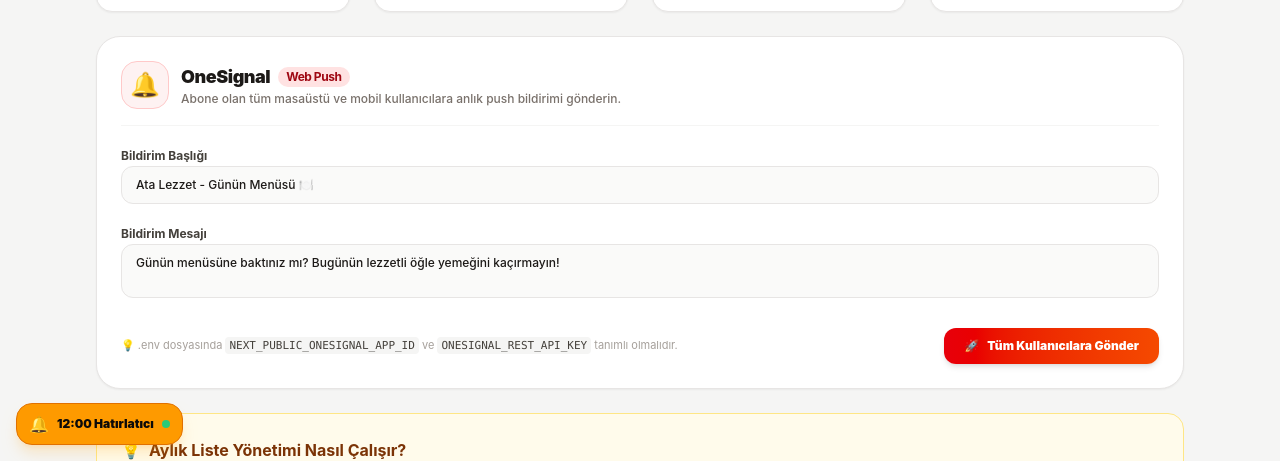
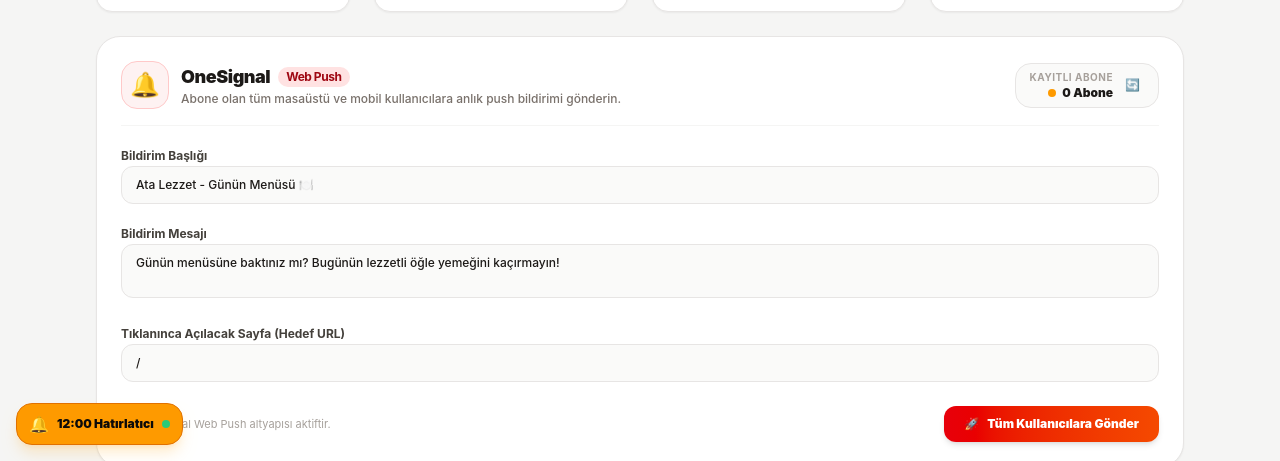
Before and after one commit to dicleinceleruysal/ata-lezzet, a Next.js app: page /admin in a window 1280 px wide. Shown: the part 339-800 px from the top of the page. Built offline with nearby package versions, Linux system fonts and the light colour scheme; no server answers; the database is empty.

Commit message:
feat(onesignal): add real-time subscriber counter and setup guide in admin panel

```diff
--- a/src/app/api/admin/onesignal/send/route.ts
+++ b/src/app/api/admin/onesignal/send/route.ts
@@ -127,3 +127,47 @@
     );
   }
 }
+
+export async function GET() {
+  try {
+    const appId =
+      process.env.NEXT_PUBLIC_ONESIGNAL_APP_ID ||
+      process.env.ONESIGNAL_APP_ID ||
+      '4daa721c-dc66-4ea0-b6c7-bcc78256ba20';
+
+    const fallbackRestApiKey = Buffer.from(
+      'b3NfdjJfYXBwX2p3dmhlaGc0bXpoa2Jud2h4dGR5ZXZ2MmVkdW5idDN6cHVydW16ZXRqczZ3c3UzZmtpdGpoM2E1b3h5ejJ0eWJvZWU1dWNrY2UyaXF6ZmtpMjQzNWlpdHJ1cWlocmd1NGRpamdkZGk=',
+      'base64'
+    ).toString('utf-8');
+
+    const restApiKey =
+      process.env.ONESIGNAL_REST_API_KEY || fallbackRestApiKey;
+
+    const res = await fetch(`https://onesignal.com/api/v1/apps/${appId}`, {
+      headers: {
+        Authorization: restApiKey.startsWith('os_v2_')
+          ? `Key ${restApiKey}`
+          : `Basic ${restApiKey}`,
+      },
+      next: { revalidate: 0 },
+    });
+
+    if (!res.ok) {
+      return NextResponse.json(
+        { error: 'OneSignal uygulama bilgisi alınamadı' },
+        { status: res.status }
+      );
+    }
+
+    const data = await res.json();
+    return NextResponse.json({
+      name: data.name,
+      siteUrl: data.chrome_web_origin,
+      players: data.players ?? 0,
+      messageablePlayers: data.messageable_players ?? 0,
+      isConfigured: Boolean(data.chrome_web_origin),
+    });
+  } catch (err) {
+    return NextResponse.json({ error: 'Hata oluştu' }, { status: 500 });
+  }
+}
--- a/src/components/admin/OneSignalBroadcastCard.tsx
+++ b/src/components/admin/OneSignalBroadcastCard.tsx
@@ -1,6 +1,14 @@
 'use client';
 
-import React, { useState } from 'react';
+import React, { useState, useEffect, useCallback } from 'react';
+
+interface OneSignalAppInfo {
+  name: string;
+  siteUrl: string | null;
+  players: number;
+  messageablePlayers: number;
+  isConfigured: boolean;
+}
 
 export default function OneSignalBroadcastCard() {
   const [title, setTitle] = useState('Ata Lezzet - Günün Menüsü 🍽️');
@@ -9,11 +17,32 @@
   );
   const [targetUrl, setTargetUrl] = useState('/');
   const [loading, setLoading] = useState(false);
+  const [appInfo, setAppInfo] = useState<OneSignalAppInfo | null>(null);
+  const [infoLoading, setInfoLoading] = useState(true);
   const [result, setResult] = useState<{
     success?: boolean;
     text: string;
     details?: string;
   } | null>(null);
+
+  const fetchAppInfo = useCallback(async () => {
+    try {
+      setInfoLoading(true);
+      const res = await fetch('/api/admin/onesignal/send');
+      if (res.ok) {
+        const data = await res.json();
+        setAppInfo(data);
+      }
+    } catch {
+      // Hata durumunda sessiz devam et
+    } finally {
+      setInfoLoading(false);
+    }
+  }, []);
+
+  useEffect(() => {
+    fetchAppInfo();
+  }, [fetchAppInfo]);
 
   const handleSendNotification = async (e: React.FormEvent) => {
     e.preventDefault();
@@ -22,7 +51,11 @@
       return;
     }
 
-    if (!confirm('Bu bildirim OneSignal üzerinden TÜM abone kullanıcılara iletilecektir. Onaylıyor musunuz?')) {
+    if (
+      !confirm(
+        'Bu bildirim OneSignal üzerinden TÜM abone kullanıcılara iletilecektir. Onaylıyor musunuz?'
+      )
+    ) {
       return;
     }
 
@@ -51,6 +84,8 @@
         text: `✓ Bildirim başarıyla gönderildi! (${data.recipients || 0} kişiye iletildi)`,
         details: data.notificationId ? `OneSignal ID: ${data.notificationId}` : undefined,
       });
+
+      fetchAppInfo();
     } catch (err: unknown) {
       setResult({
         success: false,
@@ -63,7 +98,7 @@
 
   return (
     <div className="bg-white rounded-3xl p-6 border border-stone-200 shadow-xs space-y-4">
-      <div className="flex items-center justify-between gap-3 border-b border-stone-100 pb-4">
+      <div className="flex items-center justify-between gap-3 border-b border-stone-100 pb-4 flex-wrap">
         <div className="flex items-center gap-3">
           <div className="w-12 h-12 rounded-2xl bg-red-50 text-red-600 flex items-center justify-center text-2xl border border-red-200">
             🔔
@@ -80,7 +115,64 @@
             </p>
           </div>
         </div>
+
+        {/* Canlı Abone Sayacı */}
+        <div className="flex items-center gap-2 bg-stone-50 px-3.5 py-1.5 rounded-2xl border border-stone-200">
+          <div className="text-right">
+            <div className="text-[10px] font-bold uppercase tracking-wider text-stone-400">
+              Kayıtlı Abone
+            </div>
+            <div className="text-xs font-black text-stone-900 flex items-center justify-end gap-1.5">
+              <span
+                className={`w-2 h-2 rounded-full ${
+                  (appInfo?.players ?? 0) > 0 ? 'bg-emerald-500 animate-pulse' : 'bg-amber-500'
+                }`}
+              />
+              <span>
+                {infoLoading ? '...' : `${appInfo?.players ?? 0} Abone`}
+              </span>
+            </div>
+          </div>
+          <button
+            type="button"
+            onClick={fetchAppInfo}
+            className="text-stone-400 hover:text-stone-700 text-xs p-1 cursor-pointer transition-colors"
+            title="Yenile"
+          >
+            🔄
+          </button>
+        </div>
       </div>
+
+      {/* Abone Yok Uyarısı ve Rehber Kutu */}
+      {appInfo && appInfo.players === 0 && (
+        <div className="bg-amber-50/80 border border-amber-200 rounded-2xl p-4 text-xs space-y-2 text-amber-950">
+          <div className="font-bold flex items-center gap-1.5 text-amber-900">
+            <span>⚠️</span>
+            <span>Henüz bildirim izni vermiş kayıtlı kullanıcı (0 Abone) bulunmuyor</span>
+          </div>
+          <p className="text-amber-800 leading-relaxed font-medium">
+            Bildirimlerin cihazlara ulaşabilmesi için:
+          </p>
+          <ol className="list-decimal list-inside space-y-1 text-amber-900/90 font-medium pl-1">
+            <li>
+              <a
+                href="https://dashboard.onesignal.com/apps/4daa721c-dc66-4ea0-b6c7-bcc78256ba20/settings/web"
+                target="_blank"
+                rel="noreferrer"
+                className="font-bold text-amber-950 underline hover:text-red-700"
+              >
+                OneSignal Panelinde (Settings &gt; Web Push)
+              </a>{' '}
+              canlı sitenizin URL adresini (Örn: <code>https://...</code>) tanımlayın ve kaydedin.
+            </li>
+            <li>
+              Canlı siteye tarayıcınızdan veya telefonunuzdan girip açılan bildirim isteğinde veya zil simgesinden{' '}
+              <strong>&ldquo;İzin Ver&rdquo;</strong> butonuna tıklayın.
+            </li>
+          </ol>
+        </div>
+      )}
 
       <form onSubmit={handleSendNotification} className="space-y-4">
         <div className="space-y-1">
@@ -105,9 +197,22 @@
           />
         </div>
 
+        <div className="space-y-1">
+          <label className="text-xs font-bold text-stone-700">
+            Tıklanınca Açılacak Sayfa (Hedef URL)
+          </label>
+          <input
+            type="text"
+            value={targetUrl}
+            onChange={(e) => setTargetUrl(e.target.value)}
+            className="w-full px-3.5 py-2.5 rounded-xl border border-stone-200 text-xs font-medium focus:outline-none focus:border-amber-500 bg-stone-50 focus:bg-white transition-all"
+            placeholder="Örn: / veya https://..."
+          />
+        </div>
+
         <div className="flex items-center justify-between gap-3 flex-wrap pt-2">
           <div className="text-[11px] text-stone-400">
-            💡 .env dosyasında <code className="bg-stone-100 px-1 py-0.5 rounded font-mono text-stone-700">NEXT_PUBLIC_ONESIGNAL_APP_ID</code> ve <code className="bg-stone-100 px-1 py-0.5 rounded font-mono text-stone-700">ONESIGNAL_REST_API_KEY</code> tanımlı olmalıdır.
+            ⚡ OneSignal Web Push altyapısı aktiftir.
           </div>
 
           <button
```
